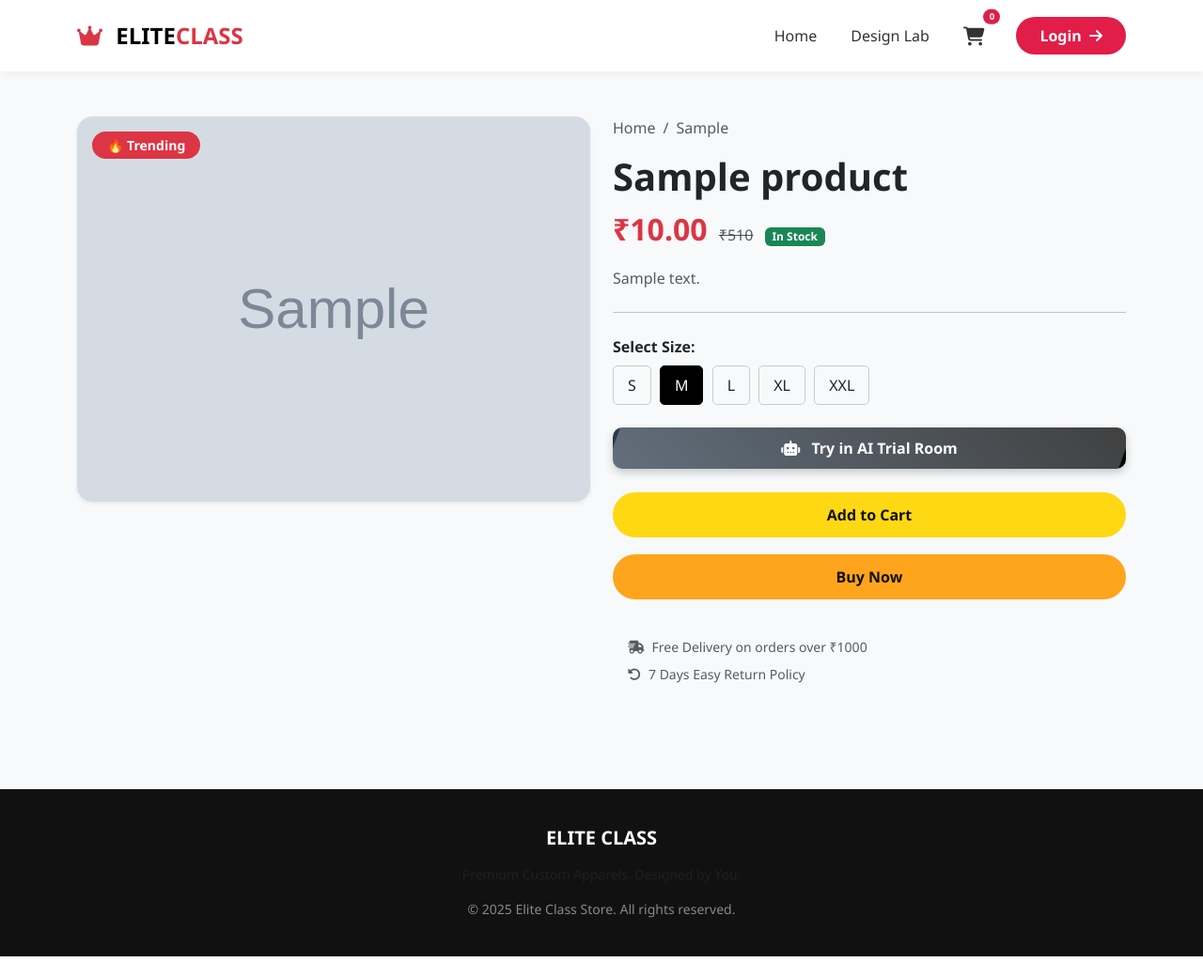
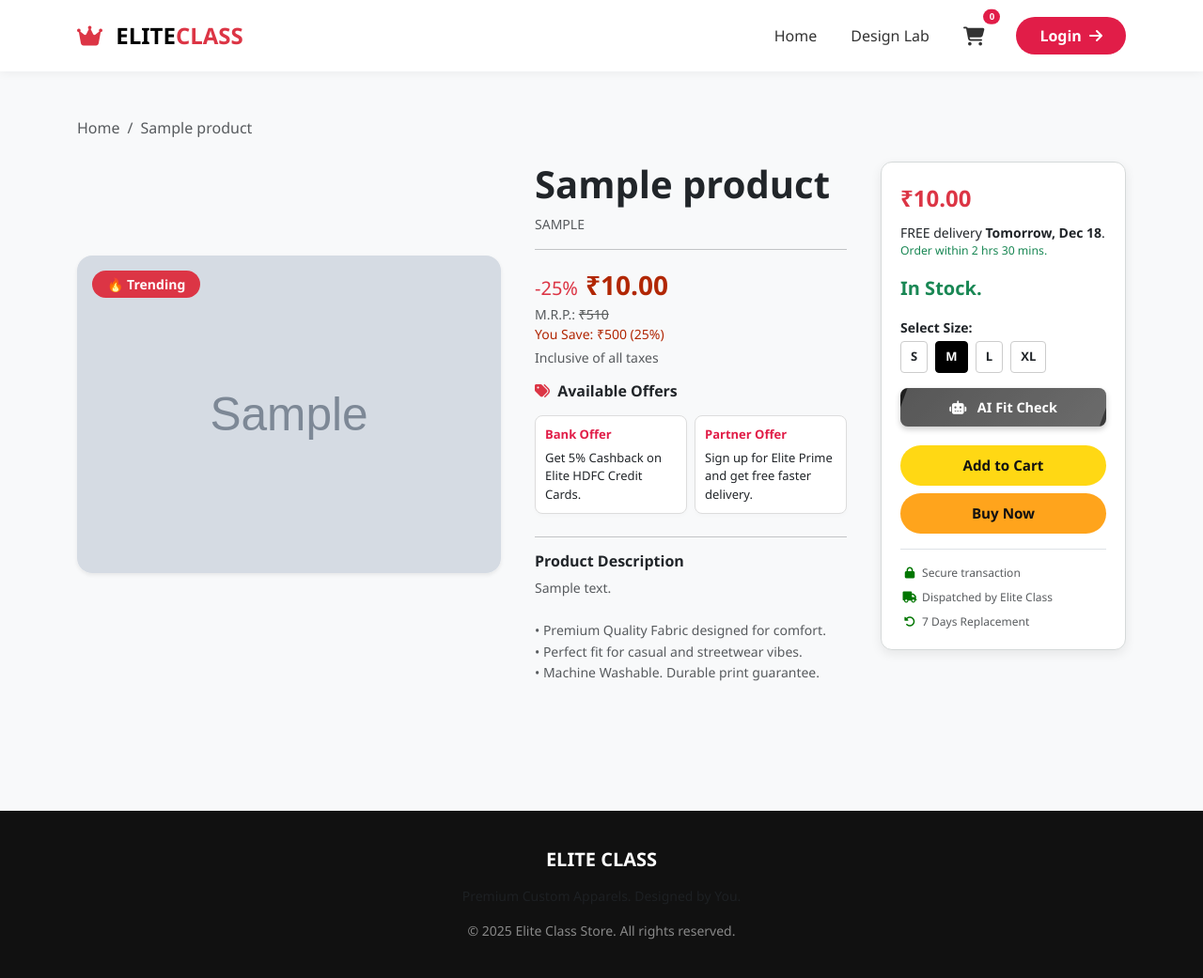
Before and after one commit to zahidbasha353-droid/trendflix-live, a Django app: page /product/1/ in a window 1280 px wide. Shown: the whole page at 94% size. Before the commit the page ends 1018 px from the top, so only its background shows below. Run offline with Django 5.2, Linux system fonts and the light colour scheme; tables that the repository leaves empty hold one stand-in row (values such as "Sample post"); grey boxes marked "Sample" are stand-in pictures.

Commit message:
Updated product page to Amazon style

```diff
--- a/store/templates/store/product_detail.html
+++ b/store/templates/store/product_detail.html
@@ -1,80 +1,78 @@
 {% extends 'store/base.html' %}
+{% load static %}
 
 {% block content %}
 
 <style>
-    /* 🔥 AMAZON STYLE BUTTONS CSS 🔥 */
-    .btn-amazon-cart, .btn-amazon-buy {
-        width: 100%;
-        font-weight: 600;
-        padding: 12px;
-        border: none;
-        border-radius: 50px;
-        margin-top: 10px;
-        transition: 0.2s;
-        text-align: center;
-        text-decoration: none;
-        display: block;
-        font-size: 1rem;
+    /* --- ELITE HYBRID STYLES --- */
+
+    /* Price Block (Amazon Inspired) */
+    .price-block .current-price { font-size: 28px; font-weight: 700; color: #B12704; }
+    .price-block .mrp-price { text-decoration: line-through; color: #565959; font-size: 14px; }
+    .price-block .save-price { color: #B12704; font-size: 14px; font-weight: 500; }
+
+    /* Offer Boxes */
+    .offer-box {
+        border: 1px solid #ddd;
+        border-radius: 8px;
+        padding: 10px;
+        background: #fff;
+        font-size: 13px;
+        height: 100%;
+        box-shadow: 0 2px 5px rgba(0,0,0,0.02);
+    }
+    .offer-title { font-weight: 700; color: #e11d48; margin-bottom: 5px; }
+
+    /* BUY BOX SIDEBAR (Right Column) */
+    .buy-box-sidebar {
+        border: 1px solid #d5d9d9;
+        border-radius: 12px;
+        padding: 20px;
+        background-color: #fff;
+        box-shadow: 0 4px 12px rgba(0,0,0,0.08); /* More shadow for Elite feel */
     }
 
-    .btn-amazon-cart {
-        background-color: #ffd814;
-        color: #111;
+    /* Amazon Buttons */
+    .btn-amazon-cart, .btn-amazon-buy {
+        width: 100%; font-weight: 600; padding: 10px; border: none; border-radius: 50px;
+        margin-top: 8px; transition: 0.2s; text-align: center; text-decoration: none; display: block; font-size: 0.95rem;
     }
-    .btn-amazon-cart:hover {
-        background-color: #f7ca00;
-    }
+    .btn-amazon-cart { background-color: #ffd814; color: #111; }
+    .btn-amazon-cart:hover { background-color: #f7ca00; }
+    .btn-amazon-buy { background-color: #ffa41c; color: #111; }
+    .btn-amazon-buy:hover { background-color: #fa8900; }
 
-    .btn-amazon-buy {
-        background-color: #ffa41c;
-        color: #111;
-    }
-    .btn-amazon-buy:hover {
-        background-color: #fa8900;
-    }
+    /* Size Selector & Trial Button */
+    .size-option { cursor: pointer; border: 1px solid #ccc; padding: 6px 10px; margin-right: 4px; border-radius: 4px; display: inline-block; transition: 0.2s; font-size: 13px; font-weight: 600; }
+    .size-option:hover { border-color: #000; background: #f8f9fa; }
+    input[type="radio"] { display: none; }
+    input[type="radio"]:checked + label { background-color: #000; color: #fff; border-color: #000; }
 
-    /* Size Selector Style */
-    .size-option {
-        cursor: pointer;
-        border: 1px solid #ccc;
-        padding: 8px 15px;
-        margin-right: 5px;
-        border-radius: 5px;
-        display: inline-block;
-        transition: 0.2s;
-    }
-    .size-option:hover { border-color: #000; }
-    input[type="radio"] { display: none; }
-    input[type="radio"]:checked + label {
-        background-color: #000;
-        color: #fff;
-        border-color: #000;
-    }
-
-    /* 🔥 TRIAL ROOM BUTTON STYLE 🔥 */
     .btn-trial {
-        background: linear-gradient(45deg, #2c3e50, #000000);
-        color: white;
-        border: none;
-        width: 100%;
-        padding: 10px;
-        border-radius: 10px;
-        font-weight: bold;
-        position: relative;
-        overflow: hidden;
-        margin-bottom: 15px;
-        box-shadow: 0 4px 10px rgba(0,0,0,0.2);
+        background: linear-gradient(135deg, #1e1e1e, #3a3a3a); color: white; border: none; width: 100%; padding: 10px;
+        border-radius: 8px; font-weight: bold; position: relative; overflow: hidden; margin-bottom: 12px; font-size: 0.9rem;
+        box-shadow: 0 3px 6px rgba(0,0,0,0.2);
     }
     .btn-trial:hover { color: #ffd814; }
+
+    /* Trust Icons */
+    .buy-box-trust { font-size: 12px; color: #565959; }
+    .buy-box-trust i { color: #007600; width: 20px; text-align: center; }
 </style>
 
 <div class="container my-5">
+
+    <nav aria-label="breadcrumb" class="mb-4">
+        <ol class="breadcrumb">
+            <li class="breadcrumb-item"><a href="{% url 'home' %}" class="text-decoration-none text-muted">Home</a></li>
+            <li class="breadcrumb-item active" aria-current="page">{{ product.name }}</li>
+        </ol>
+    </nav>
+
     <div class="row">
 
-        <div class="col-md-6 mb-4">
-            <div class="card border-0 shadow-sm rounded-4 overflow-hidden position-relative">
-
+        <div class="col-lg-5 mb-4">
+            <div class="card border-0 shadow-sm rounded-4 overflow-hidden position-relative sticky-top" style="top: 100px; z-index: 1;">
                 {% if product.image_url %}
                     <img src="{{ product.image_url }}" class="img-fluid w-100" style="max-height: 600px; object-fit: contain; background: #f8f9fa;" alt="{{ product.name }}">
                 {% elif product.image %}
@@ -89,76 +87,97 @@
             </div>
         </div>
 
-        <div class="col-md-6">
-            <nav aria-label="breadcrumb">
-                <ol class="breadcrumb">
-                    <li class="breadcrumb-item"><a href="{% url 'home' %}" class="text-decoration-none text-muted">Home</a></li>
-                    <li class="breadcrumb-item active" aria-current="page">{{ product.category }}</li>
-                </ol>
-            </nav>
+        <div class="col-lg-4 px-lg-4 mb-4">
+            <h1 class="fw-bold mb-2">{{ product.name }}</h1>
+            <p class="text-muted mb-3 text-uppercase small tracking-wide">{{ product.category }}</p>
 
-            <h1 class="fw-bold display-6">{{ product.name }}</h1>
-            <div class="mb-3">
-                <span class="text-danger fw-bold fs-2">₹{{ product.selling_price }}</span>
-                <span class="text-muted text-decoration-line-through ms-2">₹{{ product.cost_price|add:"500" }}</span>
-                <span class="badge bg-success ms-2">In Stock</span>
+            <hr class="my-3">
+
+            <div class="price-block mb-3">
+                <div class="d-flex align-items-baseline">
+                    <span class="text-danger fs-5 me-2">-25%</span> <span class="current-price">₹{{ product.selling_price }}</span>
+                </div>
+                <div class="text-muted small">
+                    M.R.P.: <span class="mrp-price">₹{{ product.cost_price|add:"500" }}</span>
+                </div>
+                <div class="save-price small">
+                    You Save: ₹500 (25%)
+                </div>
+                <div class="small text-muted mt-1">Inclusive of all taxes</div>
             </div>
 
-            <p class="text-muted">{{ product.description }}</p>
+            <div class="mb-4">
+                <h6 class="fw-bold"><i class="fa-solid fa-tags text-danger me-1"></i> Available Offers</h6>
+                <div class="row g-2 mt-1">
+                    <div class="col-6">
+                        <div class="offer-box">
+                            <div class="offer-title">Bank Offer</div>
+                            Get 5% Cashback on Elite HDFC Credit Cards.
+                        </div>
+                    </div>
+                    <div class="col-6">
+                        <div class="offer-box">
+                            <div class="offer-title">Partner Offer</div>
+                            Sign up for Elite Prime and get free faster delivery.
+                        </div>
+                    </div>
+                </div>
+            </div>
 
-            <hr class="my-4">
+            <hr class="my-3">
+
+            <h6 class="fw-bold mb-2">Product Description</h6>
+            <p class="text-muted small" style="line-height: 1.6;">
+                {{ product.description }}<br><br>
+                • Premium Quality Fabric designed for comfort.<br>
+                • Perfect fit for casual and streetwear vibes.<br>
+                • Machine Washable. Durable print guarantee.
+            </p>
+        </div>
+
+        <div class="col-lg-3">
+            <div class="buy-box-sidebar sticky-top" style="top: 100px;">
+
+                <div class="fs-4 fw-bold text-danger mb-2">₹{{ product.selling_price }}</div>
+
+                <div class="small mb-3">
+                    FREE delivery <span class="fw-bold text-dark">Tomorrow, Dec 18</span>.
+                    <div class="text-success small">Order within 2 hrs 30 mins.</div>
+                </div>
+
+                <div class="fs-5 text-success fw-bold mb-3">In Stock.</div>
 
                 <form action="{% url 'add_to_cart' product.id %}" method="POST">
                     {% csrf_token %}
 
-                <div class="mb-4">
-                    <label class="fw-bold mb-2 d-block">Select Size:</label>
-                    <input type="radio" name="size" id="size-s" value="S">
-                    <label for="size-s" class="size-option">S</label>
-
-                    <input type="radio" name="size" id="size-m" value="M" checked>
-                    <label for="size-m" class="size-option">M</label>
-
-                    <input type="radio" name="size" id="size-l" value="L">
-                    <label for="size-l" class="size-option">L</label>
-
-                    <input type="radio" name="size" id="size-xl" value="XL">
-                    <label for="size-xl" class="size-option">XL</label>
-
-                    <input type="radio" name="size" id="size-xxl" value="XXL">
-                    <label for="size-xxl" class="size-option">XXL</label>
+                    <div class="mb-3">
+                        <label class="fw-bold small mb-1 d-block">Select Size:</label>
+                        <div>
+                            <input type="radio" name="size" id="size-s" value="S"><label for="size-s" class="size-option">S</label>
+                            <input type="radio" name="size" id="size-m" value="M" checked><label for="size-m" class="size-option">M</label>
+                            <input type="radio" name="size" id="size-l" value="L"><label for="size-l" class="size-option">L</label>
+                            <input type="radio" name="size" id="size-xl" value="XL"><label for="size-xl" class="size-option">XL</label>
+                        </div>
                     </div>
 
                     <button type="button" class="btn-trial" data-bs-toggle="modal" data-bs-target="#trialRoomModal">
-                    <i class="fas fa-robot me-2"></i> Try in AI Trial Room
+                        <i class="fas fa-robot me-2"></i> AI Fit Check
                         <span class="position-absolute top-0 start-0 w-100 h-100 bg-white opacity-25" style="transform: skewX(-20deg); animation: shine 3s infinite;"></span>
                     </button>
 
-                <div class="row g-2">
-                    <div class="col-12">
-                        <button type="submit" class="btn-amazon-cart">
-                            Add to Cart
-                        </button>
+                    <button type="submit" class="btn-amazon-cart">Add to Cart</button>
+                    <a href="{% url 'buy_now' product.id %}" class="btn-amazon-buy">Buy Now</a>
+                </form>
+
+                <div class="buy-box-trust mt-3 pt-3 border-top text-muted">
+                    <div class="mb-2"><i class="fa-solid fa-lock"></i> Secure transaction</div>
+                    <div class="mb-2"><i class="fa-solid fa-truck"></i> Dispatched by Elite Class</div>
+                    <div><i class="fa-solid fa-rotate-left"></i> 7 Days Replacement</div>
                 </div>
-                    <div class="col-12">
-                        <a href="{% url 'buy_now' product.id %}" class="btn-amazon-buy">
-                            Buy Now
-                        </a>
+
             </div>
         </div>
 
-            </form>
-
-            <div class="mt-4 p-3 bg-light rounded text-muted small">
-                <div class="d-flex align-items-center mb-2">
-                    <i class="fa-solid fa-truck-fast me-2"></i> Free Delivery on orders over ₹1000
-                </div>
-                <div class="d-flex align-items-center">
-                    <i class="fa-solid fa-rotate-left me-2"></i> 7 Days Easy Return Policy
-                </div>
-            </div>
-
-        </div>
     </div>
 </div>
 
@@ -289,30 +283,20 @@
         document.getElementById('scanningAnim').style.display = 'block';
         document.getElementById('finalResult').style.display = 'none';
 
-        // Simple Mock Logic
         let size = 'M';
-        let desc = "Standard Fit";
-
-        if(weight < 60) { size = 'S'; desc = "Slim Fit"; }
-        else if(weight < 75) { size = 'M'; desc = "Regular Fit"; }
-        else if(weight < 90) { size = 'L'; desc = "Comfort Fit"; }
-        else { size = 'XL'; desc = "Relaxed Fit"; }
+        if(weight < 60) size = 'S';
+        else if(weight < 75) size = 'M';
+        else if(weight < 90) size = 'L';
+        else size = 'XL';
 
         setTimeout(() => {
             document.getElementById('scanningAnim').style.display = 'none';
             document.getElementById('finalResult').style.display = 'block';
-
             document.getElementById('recSize').innerText = size;
             document.getElementById('fitDesc').innerText = `Based on ${height}cm / ${weight}kg analysis.`;
-
-            // Auto Select the Radio Button
-            try {
-                document.getElementById('size-' + size.toLowerCase()).checked = true;
-            } catch(e) { console.log("Size ID not found"); }
-
+            try { document.getElementById('size-' + size.toLowerCase()).checked = true; } catch(e) {}
         }, 2000);
     }
-
     function resetTrial() {
         document.getElementById('trialResultStep').style.display = 'none';
         document.getElementById('trialInputStep').style.display = 'block';
```
Also changed, not shown: other parts of store/templates/store/product_detail.html (+5 -30 lines). Lines whose indentation alone changed are shown as unchanged.
